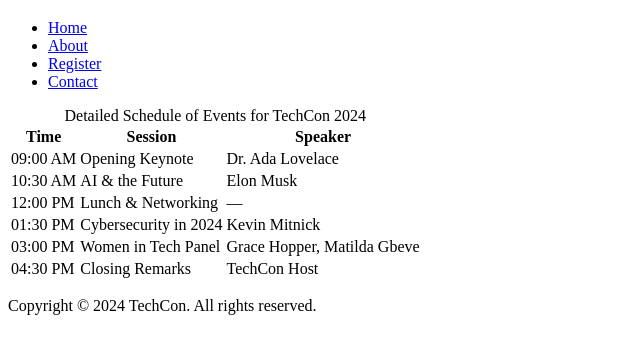
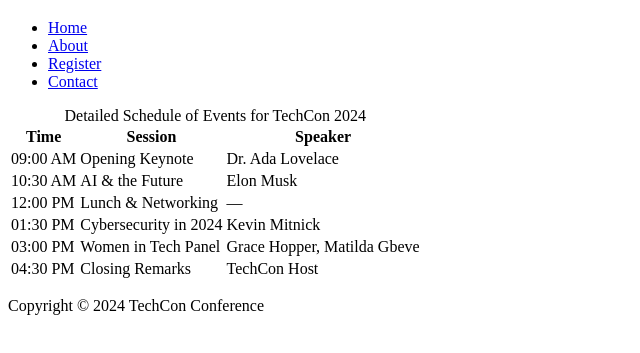
Before and after one commit to gemgeek/TechCon_HTML, a plain HTML site: page techcon_website/schedule.html in a window 1280 px wide. Shown: the part 61-414 px from the top of the page, without its empty margins (0-640 px from the left). Drawn offline with Linux system fonts and the light colour scheme.

Commit message:
Add copyright for checker

```diff
--- a/techcon_website/schedule.html
+++ b/techcon_website/schedule.html
@@ -67,7 +67,7 @@
   </main>
 
   <footer>
-  <p>Copyright &copy; 2024 TechCon. All rights reserved.</p>
+  <p>Copyright &copy; 2024 TechCon Conference</p>
 </footer>
 
 </body>
```
